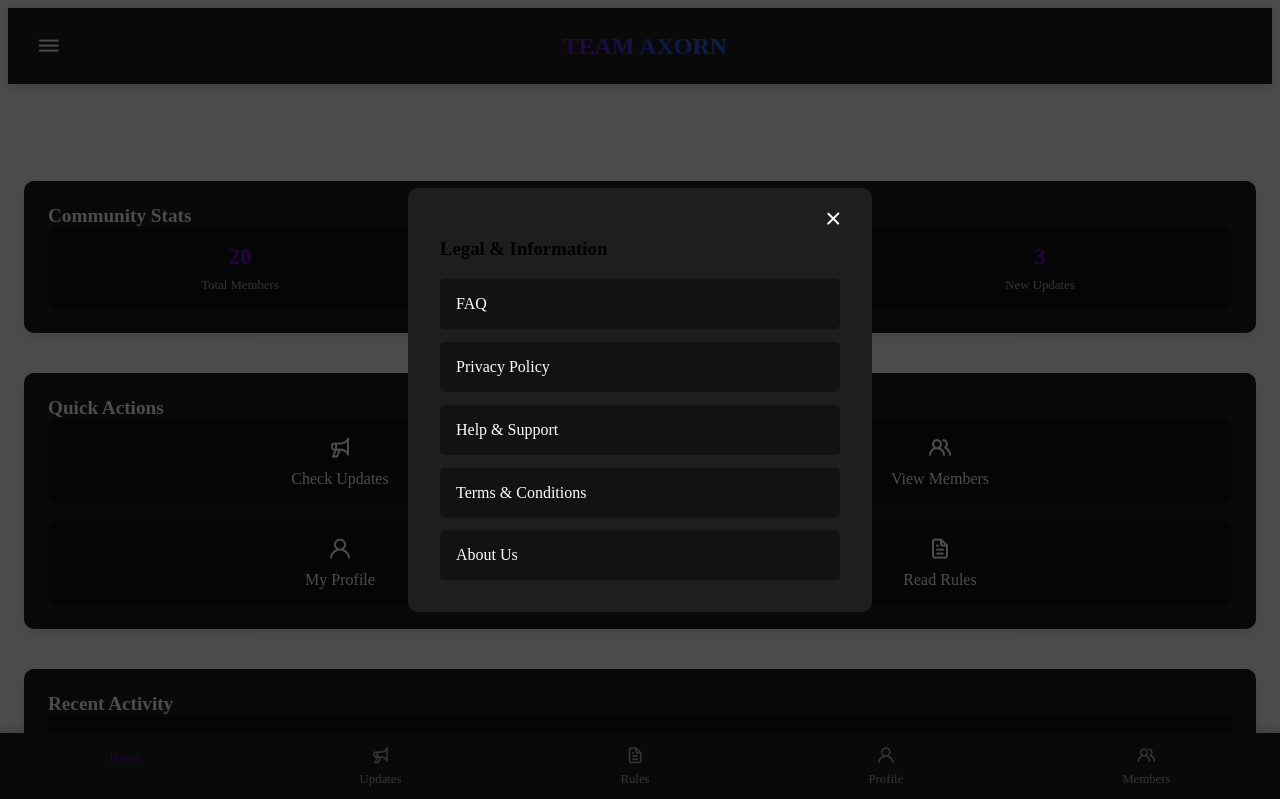
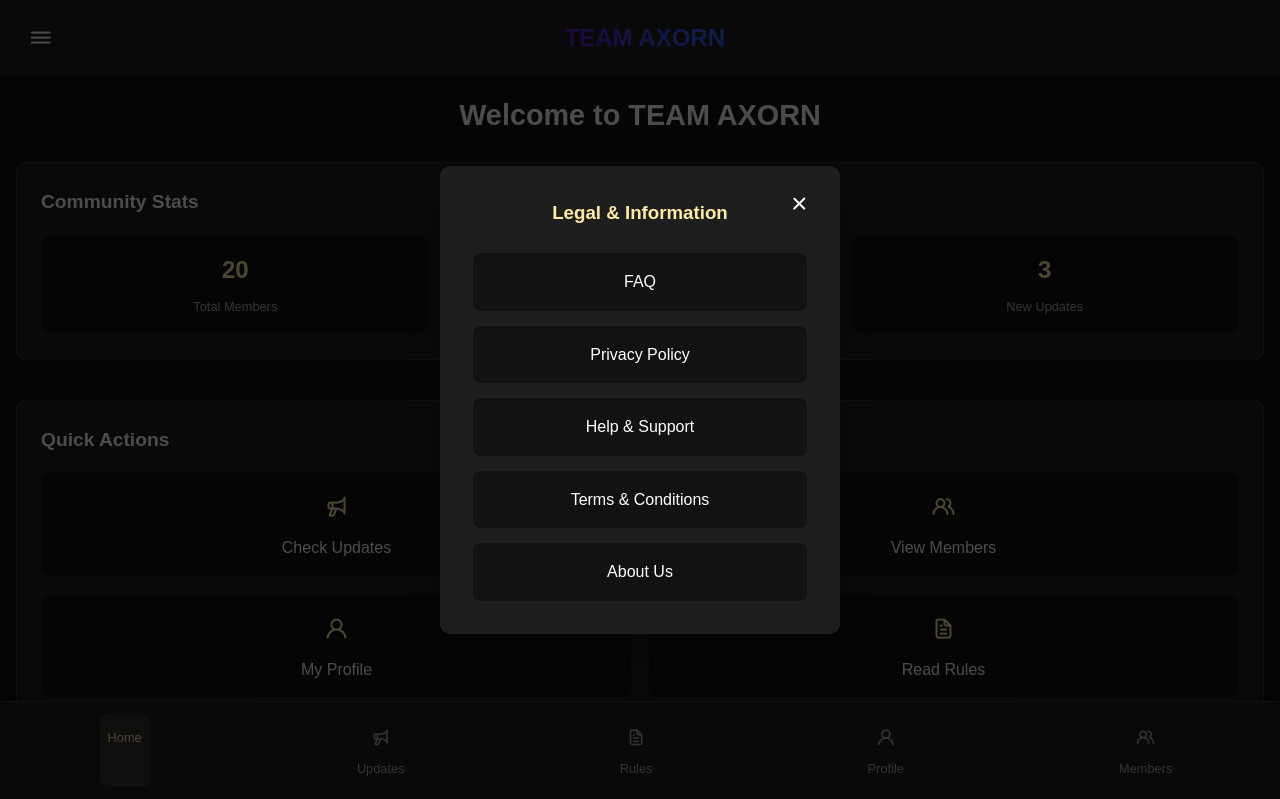
Before and after one commit to KrsxhYT/TeamAxorn, a plain HTML site: page home.html in a window 1280 px wide. Both pictures are taken after a click on the button 48 px from the left and 46 px from the top of the page. Shown: the top 799 px of the page. Drawn offline with nearby package versions, Linux system fonts and the light colour scheme; no server answers.

Commit message:
Update app.css

```diff
--- a/css/app.css
+++ b/css/app.css
@@ -1,4 +1,3 @@
-/* App Styles */
 :root {
     --primary-color: #6a11cb;
     --secondary-color: #2575fc;
@@ -6,10 +5,23 @@
     --card-bg: #1e1e1e;
     --text-primary: #ffffff;
     --text-secondary: #b0b0b0;
-    --accent-color: #ff4081;
+    --accent-color: #ffeba7;
     --success-color: #4caf50;
     --warning-color: #ff9800;
     --danger-color: #f44336;
+}
+
+* {
+    margin: 0;
+    padding: 0;
+    box-sizing: border-box;
+}
+
+body {
+    font-family: 'Poppins', sans-serif;
+    background-color: var(--dark-bg);
+    color: var(--text-primary);
+    line-height: 1.6;
 }
 
 /* App Header */
@@ -41,6 +53,12 @@
     font-size: 1.5rem;
     cursor: pointer;
     padding: 0.5rem;
+    border-radius: 5px;
+    transition: all 0.3s ease;
+}
+
+.menu-btn:hover {
+    background-color: rgba(255, 255, 255, 0.1);
 }
 
 .header-placeholder {
@@ -58,6 +76,7 @@
     margin-bottom: 1.5rem;
     font-size: 1.8rem;
     color: var(--text-primary);
+    text-align: center;
 }
 
 /* Cards */
@@ -67,20 +86,14 @@
     padding: 1.5rem;
     margin-bottom: 1rem;
     box-shadow: 0 5px 15px rgba(0, 0, 0, 0.1);
-}
-
-.card-header {
-    display: flex;
-    justify-content: space-between;
-    align-items: center;
-    margin-bottom: 1rem;
+    border: 1px solid rgba(255, 255, 255, 0.1);
 }
 
 .card-title {
     font-size: 1.2rem;
     font-weight: 600;
     color: var(--text-primary);
-    margin: 0;
+    margin-bottom: 1rem;
 }
 
 /* Bottom Navigation */
@@ -95,6 +108,7 @@
     padding: 0.8rem 0;
     box-shadow: 0 -2px 10px rgba(0, 0, 0, 0.2);
     z-index: 100;
+    border-top: 1px solid rgba(255, 255, 255, 0.1);
 }
 
 .nav-item {
@@ -105,10 +119,17 @@
     font-size: 0.8rem;
     transition: all 0.3s ease;
     text-decoration: none;
+    padding: 0.5rem;
+    border-radius: 8px;
 }
 
 .nav-item.active {
-    color: var(--primary-color);
+    color: var(--accent-color);
+    background-color: rgba(255, 235, 167, 0.1);
+}
+
+.nav-item:hover {
+    color: var(--accent-color);
 }
 
 .nav-icon {
@@ -134,12 +155,13 @@
     padding: 1rem;
     background: var(--dark-bg);
     border-radius: 10px;
+    border: 1px solid rgba(255, 255, 255, 0.05);
 }
 
 .stat-value {
     font-size: 1.5rem;
     font-weight: 600;
-    color: var(--primary-color);
+    color: var(--accent-color);
     margin-bottom: 0.5rem;
 }
 
@@ -161,21 +183,24 @@
     gap: 0.5rem;
     padding: 1rem;
     background: var(--dark-bg);
-    border: none;
+    border: 1px solid rgba(255, 255, 255, 0.05);
     border-radius: 10px;
     color: var(--text-primary);
     cursor: pointer;
     transition: all 0.3s ease;
     text-decoration: none;
+    text-align: center;
 }
 
 .action-btn:hover {
     transform: translateY(-2px);
     background: var(--primary-color);
+    border-color: var(--primary-color);
 }
 
 .action-icon {
     font-size: 1.5rem;
+    color: var(--accent-color);
 }
 
 .activity-list {
@@ -187,12 +212,14 @@
 .activity-item {
     padding: 1rem;
     background: var(--dark-bg);
-    border-radius: 5px;
+    border-radius: 8px;
+    border-left: 4px solid var(--primary-color);
 }
 
 .activity-content {
     margin-bottom: 0.5rem;
     color: var(--text-primary);
+    font-size: 0.9rem;
 }
 
 .activity-time {
@@ -212,6 +239,7 @@
     z-index: 1000;
     justify-content: center;
     align-items: center;
+    padding: 1rem;
 }
 
 .modal.active {
@@ -221,10 +249,11 @@
 .modal-content {
     background-color: var(--card-bg);
     border-radius: 10px;
-    width: 90%;
+    width: 100%;
     max-width: 400px;
     padding: 2rem;
     position: relative;
+    box-shadow: 0 20px 40px rgba(0, 0, 0, 0.3);
 }
 
 .modal-close {
@@ -236,6 +265,19 @@
     color: var(--text-primary);
     font-size: 1.5rem;
     cursor: pointer;
+    padding: 0.5rem;
+    border-radius: 5px;
+    transition: all 0.3s ease;
+}
+
+.modal-close:hover {
+    background-color: rgba(255, 255, 255, 0.1);
+}
+
+.modal-content h3 {
+    margin-bottom: 1.5rem;
+    color: var(--accent-color);
+    text-align: center;
 }
 
 .legal-links {
@@ -247,14 +289,17 @@
 .legal-link {
     padding: 1rem;
     background: var(--dark-bg);
-    border-radius: 5px;
+    border-radius: 8px;
     color: var(--text-primary);
     text-decoration: none;
     transition: all 0.3s ease;
+    text-align: center;
+    border: 1px solid rgba(255, 255, 255, 0.05);
 }
 
 .legal-link:hover {
     background: var(--primary-color);
+    transform: translateY(-2px);
 }
 
 /* Responsive Design */
@@ -274,6 +319,15 @@
 
     .stats-grid {
         grid-template-columns: repeat(3, 1fr);
+        gap: 0.8rem;
+    }
+
+    .stat-item {
+        padding: 0.8rem;
+    }
+
+    .card {
+        padding: 1.2rem;
     }
 }
 
@@ -297,10 +351,14 @@
     }
 
     .stat-item {
-        padding: 0.8rem;
+        padding: 0.6rem;
     }
 
     .stat-value {
         font-size: 1.2rem;
     }
+
+    .page-title {
+        font-size: 1.5rem;
+    }
 }
```
